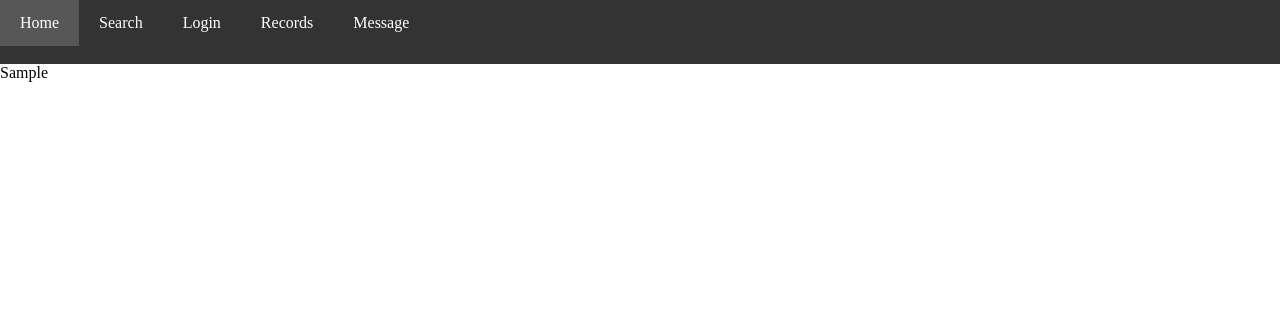
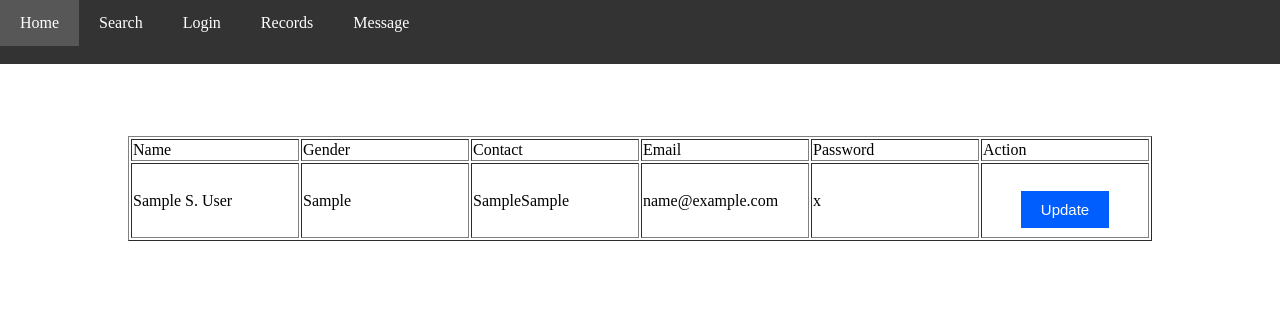
Before and after one commit to unoValencia/try, a PHP site: page /Admin/ViewRecord.php in a window 1280 px wide. Shown: the top 324 px of the page. Run offline with PHP 8.4, Linux system fonts and the light colour scheme; tables that the repository leaves empty or names only in its code hold one stand-in row (values such as "Sample post").

Commit message:
lesson 6

```diff
--- a/Admin/ViewRecord.php
+++ b/Admin/ViewRecord.php
@@ -12,6 +12,25 @@ include("../nav.php");
     },1000);
 </script>
 
+<?php
+
+if(empty($_GET["getUpdate"])){
+
+
+
+?>
+
 <div id ="retriever">
 <?php include("retriever.php");?>
 </div>
+
+<?php
+}else{
+        include("updating_user.php");
+}
+if(empty($_GET["notify"])){
+    //do nothing her
+}else{
+    echo "<font color=green><h3><center>" .$_GET["notify"] . "</center></h3></font>";
+}
+?>
--- a/Admin/retriever.php
+++ b/Admin/retriever.php
@@ -1,3 +1,21 @@
+<br>
+<br>
+<br>
+<br>
+<center>
+    <table border="1" width="80%">
+        <tr>
+            <td width="16%">Name</td>
+            <td width="16%">Gender</td>
+            <td width="16%">Contact</td>
+            <td width="16%">Email</td>
+            <td width="16%">Password</td>
+            <td width="16%">Action</td>
+        </tr>
+
+
+
+
 <?php
 
 include("../connections.php");
@@ -11,13 +29,39 @@ while($row_users = mysqli_fetch_assoc($retriever_query)){
     $db_frist_name = $row_users["first_name"];
     $db_middle_name = $row_users["middle_name"];
     $db_last_name = $row_users["last_name"];
-    $db_gender = $row_users["gender"];
+    $db_gender = ucfirst($row_users["gender"]);
     $db_preffix = $row_users["preffix"];
     $db_seven_digit = $row_users["seven_digit"];
     $db_email = $row_users["email"];
     $db_password = $row_users["password"];
 
-    echo $db_frist_name . "<br>";
+    $full_name = ucfirst($db_frist_name) . " " . ucfirst($db_middle_name[0]) . ". " . ucfirst($db_last_name);
+    $contact = $db_preffix.$db_seven_digit;
+
+    $jScript = md5(rand(1,9));
+    $newScript = md5(rand(1,9));
+    $getUpdate = md5(rand(1,9));
+
+    echo "
+    <tr>
+        <td>$full_name</td>
+        <td>$db_gender</td>
+        <td>$contact</td>
+        <td>$db_email</td>
+        <td>$db_password</td>
+        <td>
+            <center>
+                <br>
+                <br>
+                <a href='?jScript=$jScript && newScript=$newScript && getUpdate=$getUpdate && id_user=$id_user' class='btn-update'>Update</a>
+                <br>
+                <br>
+            </center>
+        </td>
+    </tr>";
 }
 
 ?>
+
+    </table>
+</center>
--- a/connections.php
+++ b/connections.php
@@ -22,16 +22,16 @@
         background: #4ccfb3;
         text-decoration: none;
     }
-    .btn-delete {
-        font-family: Georgia, 'Times New Roman', Times, serif;
+    .btn-update{
+        font-family: Arial;
         color: #ffffff;
         font-size: 15px;
-        background: #d93434;
+        background: #005eff;
         padding: 10px 20px 10px 20px;
         text-decoration: none;
     }
-    btn-delete:hover{
-        background: #fc3c3c;
+    .btn-update:hover{
+        background: #076dad;
         text-decoration: none;
     }
 </style>
```
Also changed, not shown: Admin/updating_user.php (added, +156 -0 lines).
